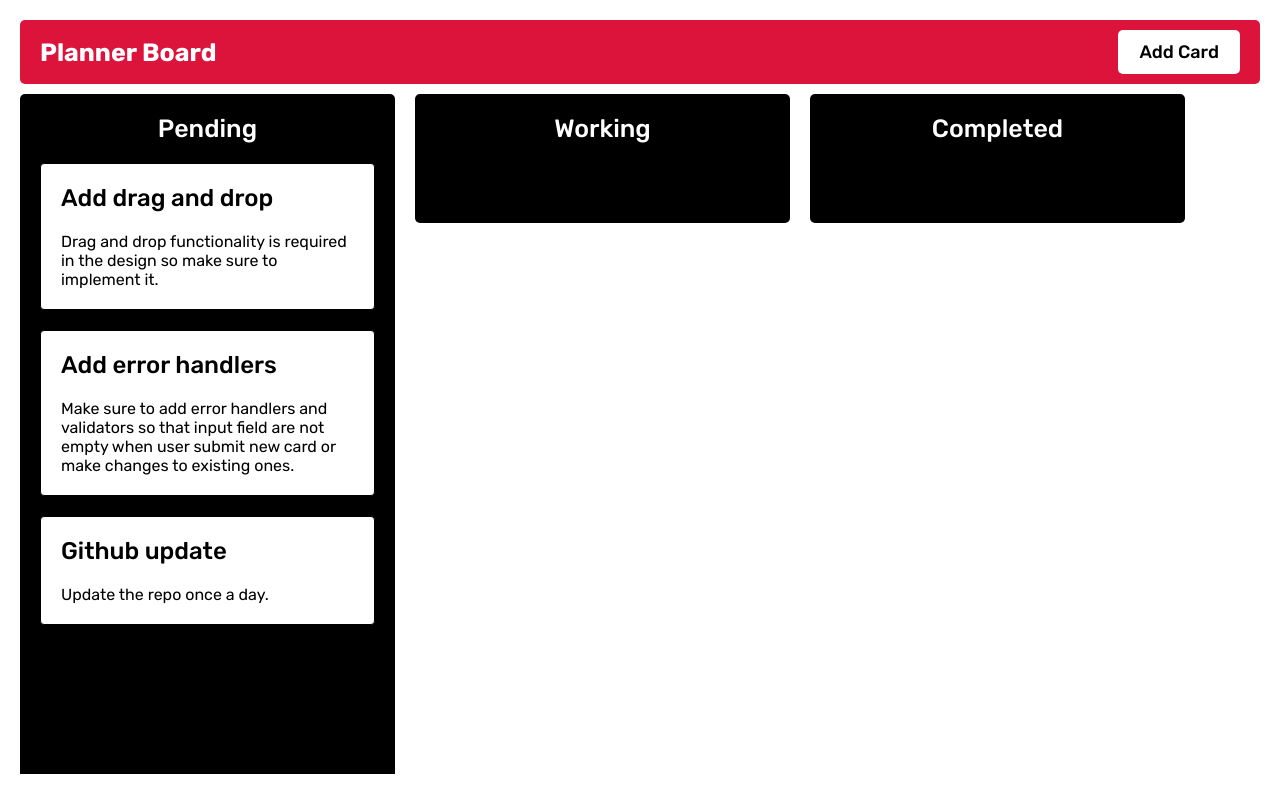
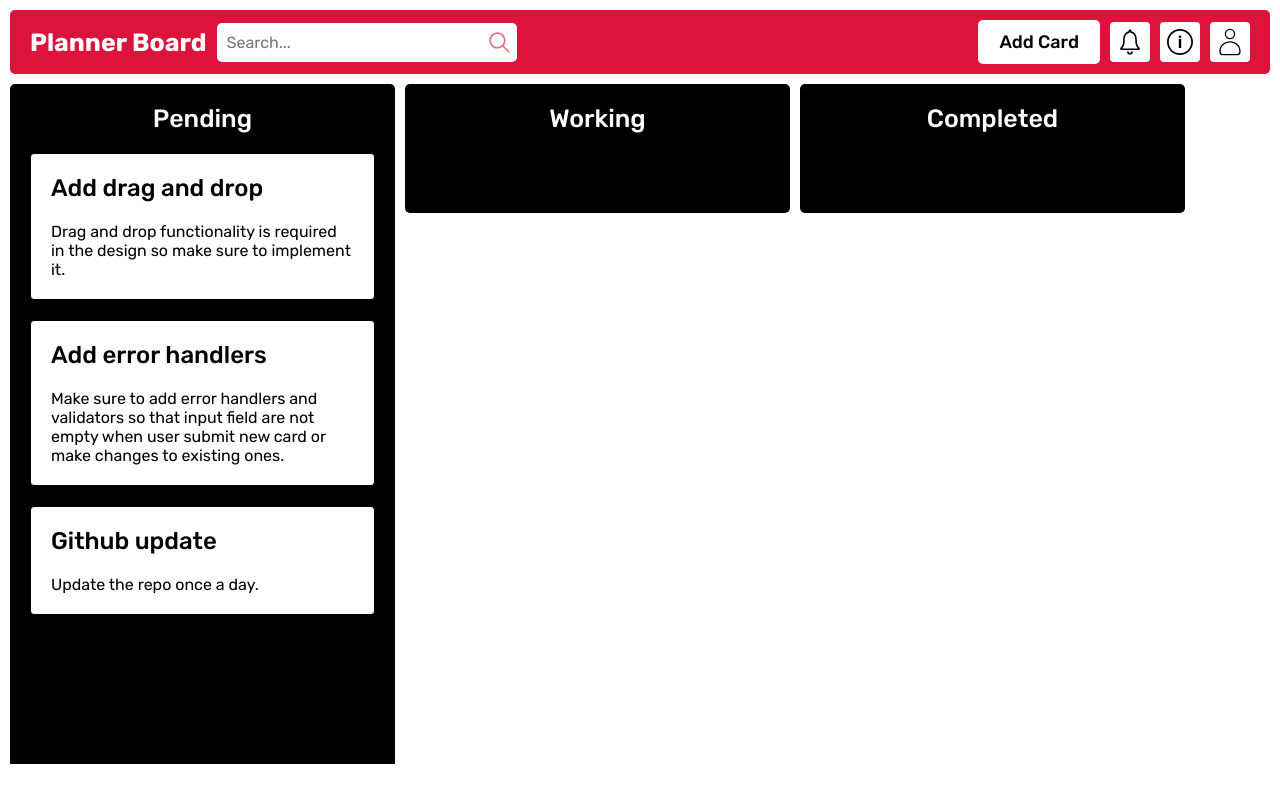
Before and after one commit to Kaka5hi/iitb-frontend-assignment, a React (Vite) app: page / in a window 1280 px wide. Built offline with nearby package versions, Linux system fonts and the light colour scheme.

Commit message:
UI updated

```diff
--- a/src/components/AddNewCard/AddNewCard.css
+++ b/src/components/AddNewCard/AddNewCard.css
@@ -9,13 +9,58 @@ nav {
     border-radius: 5px;
 }
 
-nav > span {
+.right-section,
+.left-section {
+    display: flex;
+    align-items: center;
+    gap: 10px;
+}
+
+.left-section > span {
     text-transform: capitalize;
     font-size: 25px;
     font-weight: 700;
 }
 
-nav > button {
+.search-bar {
+    display: flex;
+    align-items: center;
+    position: relative;
+}
+
+.search-bar > input {
+    font-size: 16px;
+    padding: 10px;
+    width: 300px;
+    border-radius: 5px;
+    outline: none;
+    border: none;
+}
+
+.search-bar > svg {
+    position: absolute;
+    right: 0;
+    width: 35px;
+    height: 35px;
+    padding: none;
+    color: crimson;
+    opacity: 0.6;
+}
+
+nav svg {
+    width: 40px;
+    height: 40px;
+    background-color: white;
+    color: black;
+    padding: 4px;
+    border-radius: 4px;
+}
+
+/* nav svg:hover {
+    cursor: pointer;
+} */
+
+.right-section > button {
     width: max-content;
     padding: 10px 20px;
     font-size: 18px;
@@ -27,9 +72,14 @@ nav > button {
     transition: 400ms ease;
 }
 
-nav > button:hover {
+.right-section > button:hover,
+.right-section > svg:hover {
     cursor: pointer;
     background-color: black;
     color: white;
     transition: 400ms ease;
 }
+
+.search-bar > svg:hover {
+    cursor: default;
+}
--- a/src/components/AddNewCard/AddNewCard.jsx
+++ b/src/components/AddNewCard/AddNewCard.jsx
@@ -1,10 +1,27 @@
 import "./AddNewCard.css";
+import {
+    IoIosSearch,
+    IoIosNotificationsOutline,
+    IoIosInformationCircleOutline,
+} from "react-icons/io";
+import { CiUser } from "react-icons/ci";
 
 const AddNewCard = ({ setShowModal }) => {
     return (
         <nav>
-            <span>Planner board</span>
-            <button onClick={() => setShowModal(true)}>add card</button>
+            <div className="left-section">
+                <span>Planner board</span>
+                <div className="search-bar">
+                    <input type="text" placeholder="Search..." />
+                    <IoIosSearch />
+                </div>
+            </div>
+            <div className="right-section">
+                <button onClick={() => setShowModal(true)}>add card</button>
+                <IoIosNotificationsOutline />
+                <IoIosInformationCircleOutline />
+                <CiUser />
+            </div>
         </nav>
     );
 };
--- a/src/components/List/List.css
+++ b/src/components/List/List.css
@@ -1,6 +1,6 @@
 .list {
     flex: 1;
-    max-width: 375px;
+    max-width: 385px;
     min-height: fit-content;
     padding: 20px;
     padding-bottom: 40px;
--- a/src/index.css
+++ b/src/index.css
@@ -9,7 +9,7 @@
 body {
     width: 100%;
     min-height: 100vh;
-    padding: 20px 20px 0 20px;
+    padding: 10px 10px 0;
     position: relative;
 }
 
@@ -17,5 +17,5 @@ body {
     display: flex;
     height: 85vh;
     overflow: hidden;
-    gap: 20px;
+    gap: 10px;
 }
```
